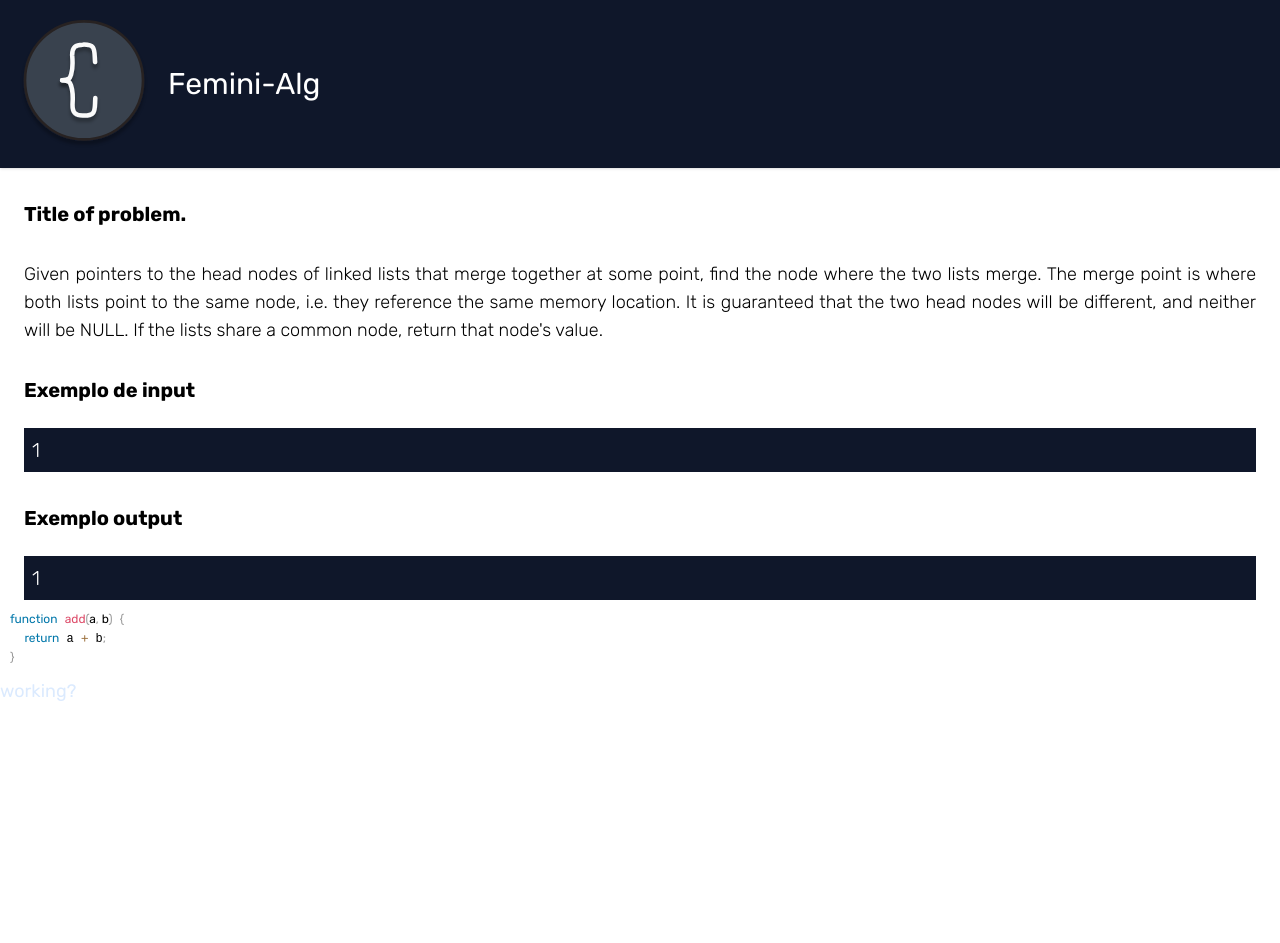
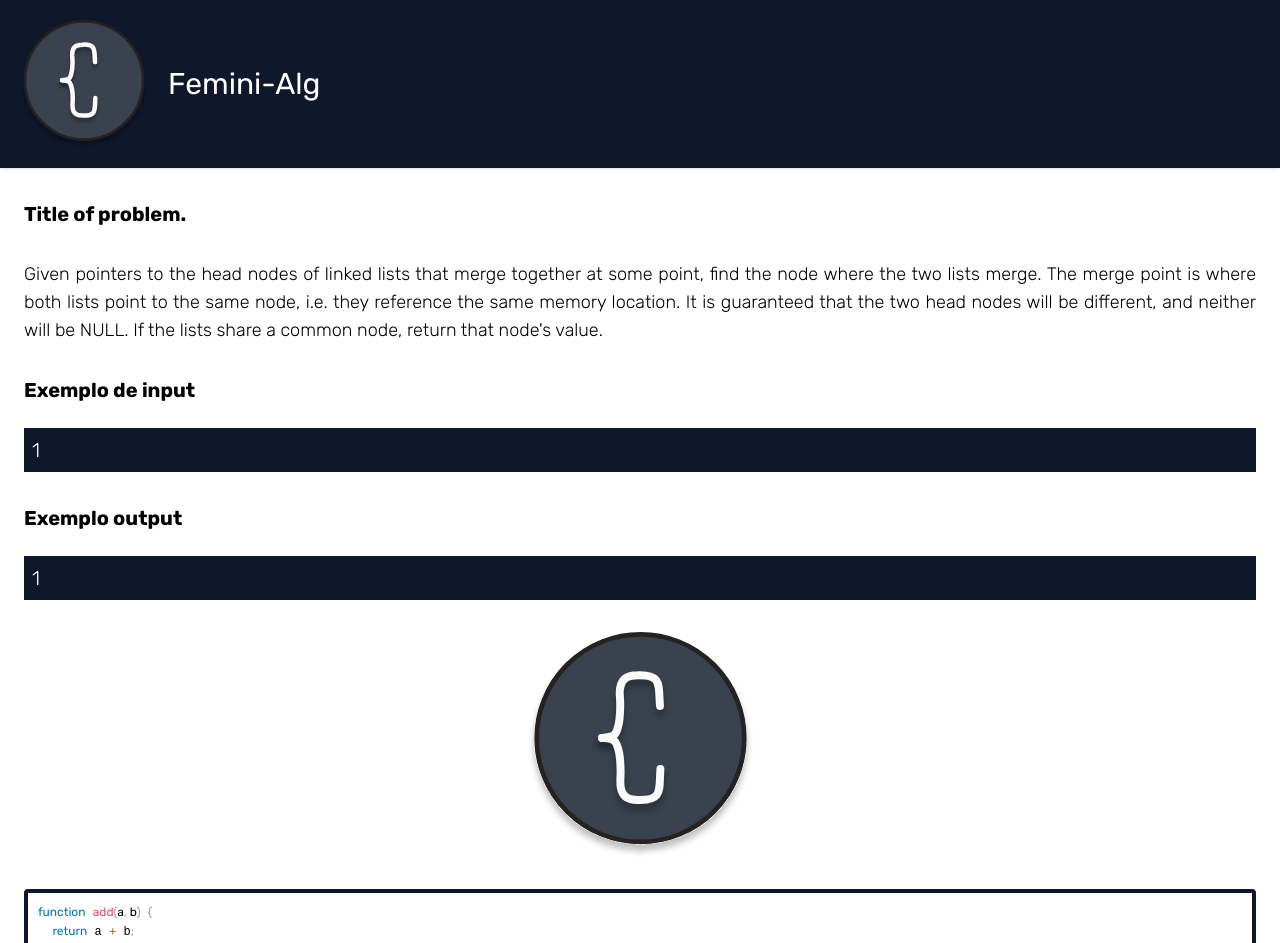
Before and after one commit to marcelo-schreiber/curiosa-website, a Next.js app: page / in a window 1280 px wide. Shown: the top 943 px of the page. Before the commit the page ends 800 px from the top, so only its background shows below. Built offline with nearby package versions, Linux system fonts and the light colour scheme.

Commit message:
add: image & editor css

```diff
--- a/pages/index.tsx
+++ b/pages/index.tsx
@@ -1,4 +1,5 @@
 import React, { useState } from "react";
+import Image from "next/image";
 import Header from "../components/header";
 import Question from "../components/question";
 import Editor from "react-simple-code-editor";
@@ -18,7 +19,18 @@ const Home = () => {
         title="Title of problem."
         problem="Given pointers to the head nodes of  linked lists that merge together at some point, find the node where the two lists merge. The merge point is where both lists point to the same node, i.e. they reference the same memory location. It is guaranteed that the two head nodes will be different, and neither will be NULL. If the lists share a common node, return that node's  value."
       />
+      <div className="flex w-full my-8 justify-center items-center">
+        <Image
+          className="rounded-3xl"
+          src="/Logo.svg"
+          alt="important woman"
+          width={225}
+          height={225}
+        />
+      </div>
+      <div className="mx-6 h-64 border-4 border-slate-900 rounded">
         <Editor
+          className="min-h-full"
           value={code}
           onValueChange={(code) => setCode(code)}
           highlight={(code) => highlight(code, languages.js, "javascript")}
@@ -28,6 +40,7 @@ const Home = () => {
             fontSize: 12,
           }}
         />
+      </div>
       <h1 className="text-lg text-blue-100">working?</h1>
     </main>
   );
```
Lines whose indentation alone changed are shown as unchanged.
